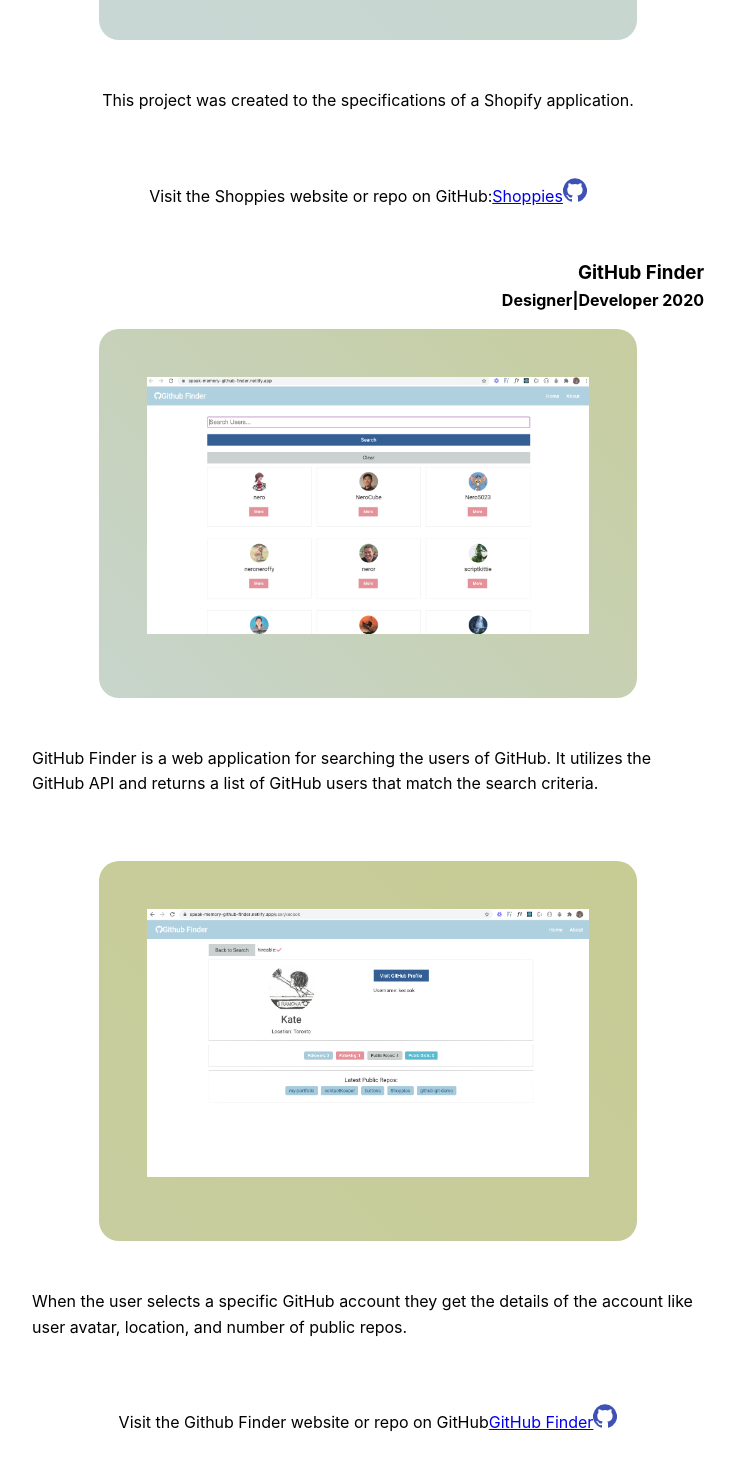
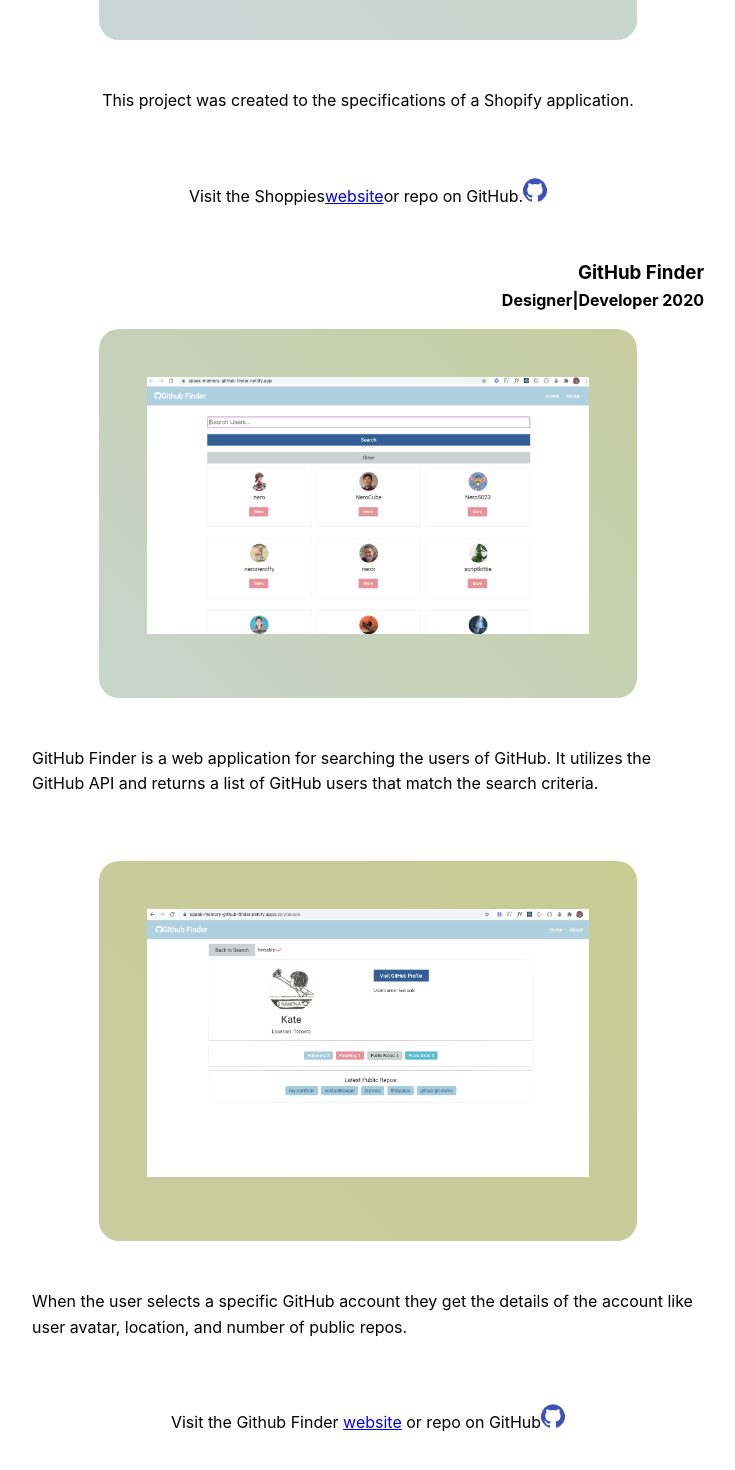
Before and after one commit to kecook/my-portfolio, a React (Create React App) app: page /projects in a window 1280 px wide. Shown: the part 1665-3135 px from the top of the page, without its empty margins (272-1007 px from the left). Built offline with nearby package versions, Linux system fonts and the light colour scheme.

Commit message:
fixed links

```diff
--- a/src/comps/Projects.css
+++ b/src/comps/Projects.css
@@ -68,3 +68,7 @@
   text-align: right;
   padding: 3em 3em 1em;
 }
+
+.githubFinderWebSite {
+  text-decoration: underline2px #f08ed2;
+}
--- a/src/comps/Projects.js
+++ b/src/comps/Projects.js
@@ -37,13 +37,14 @@
           application.
         </p>
         <p className='gitHubLink'>
-          Visit the Shoppies website or repo on GitHub:
+          Visit the Shoppies
           <a
             href='https://my-shoppies.netlify.app'
             className='githubFinderWebSite'
           >
-            Shoppies
+            website
           </a>
+          or repo on GitHub.
           <a href='https://github.com/kecook/Shoppies' className='githubIcon'>
             <GitHubIcon color='primary' />
           </a>
@@ -69,13 +70,14 @@
           of the account like user avatar, location, and number of public repos.
         </p>
         <p className='gitHubLink'>
-          Visit the Github Finder website or repo on GitHub
+          Visit the Github Finder{' '}
           <a
             href='https://speak-memory-github-finder.netlify.app'
-            classname='githubFinderWebSite'
+            className='githubFinderWebSite'
           >
-            GitHub Finder
-          </a>
+            website
+          </a>{' '}
+          or repo on GitHub
           <a
             href='https://github.com/kecook/search_github'
             className='githubIcon'
```
